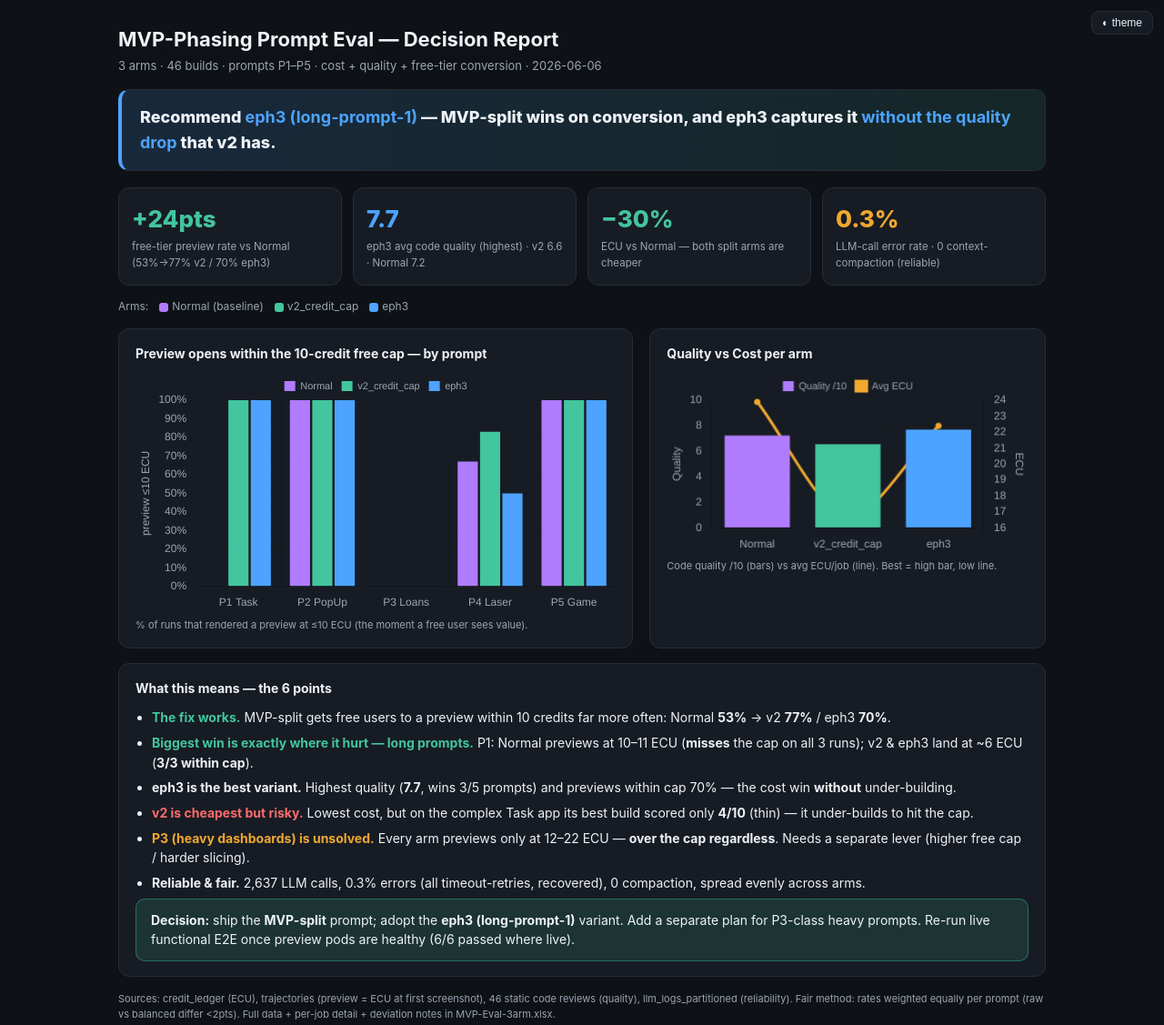
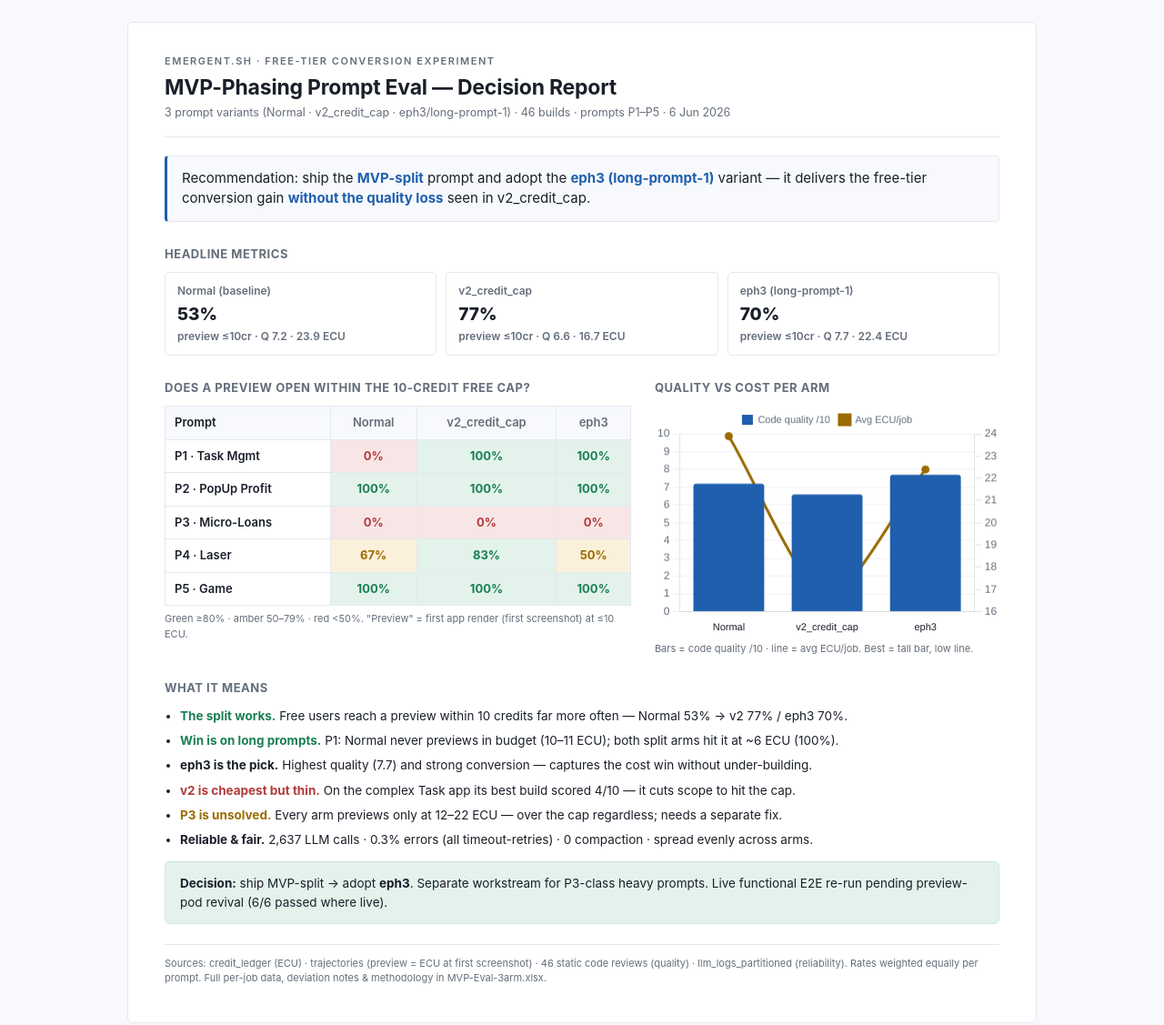
Before and after one commit to chethanbhatbs/mvp-prompt-eval, a plain HTML site: page index.html in a window 1280 px wide. Shown: the whole page at 91% size. Drawn offline with nearby package versions, Linux system fonts and the light colour scheme.

Commit message:
Redesign one-pager: clean professional look, color-coded preview matrix (0% reads clearly), single restrained chart

```diff
--- a/index.html
+++ b/index.html
@@ -2,73 +2,83 @@
 <title>MVP-Phasing Prompt Eval — Decision Report</title>
 <script src="https://cdn.jsdelivr.net/npm/chart.js"></script>
 <style>
-:root{--bg:#0e1116;--card:#171c24;--tx:#eef2f7;--mut:#9aa6b2;--bd:#262d38;--norm:#b07cff;--v2:#43c59e;--e3:#4da3ff;--good:#43c59e;--bad:#ff6b6b;--warn:#f0a830}
-body.light{--bg:#f6f8fb;--card:#fff;--tx:#161b22;--mut:#5a6573;--bd:#e2e8f0}
-*{box-sizing:border-box}body{margin:0;font:14px/1.55 -apple-system,Segoe UI,Roboto,sans-serif;background:var(--bg);color:var(--tx)}
-.wrap{max-width:1080px;margin:0 auto;padding:26px 30px 50px}
-h1{font-size:22px;margin:0 0 2px}.sub{color:var(--mut);font-size:13px;margin-bottom:16px}
-.toggle{position:fixed;top:12px;right:12px;background:var(--card);border:1px solid var(--bd);color:var(--tx);border-radius:8px;padding:5px 11px;cursor:pointer;font-size:12px}
-.verdict{background:linear-gradient(95deg,rgba(77,163,255,.16),rgba(67,197,158,.12));border:1px solid var(--bd);border-left:4px solid var(--e3);border-radius:12px;padding:16px 20px;margin-bottom:18px}
-.verdict .big{font-size:18px;font-weight:800}.verdict .big b{color:var(--e3)}
-.kpis{display:grid;grid-template-columns:repeat(4,1fr);gap:12px;margin:14px 0}
-.kpi{background:var(--card);border:1px solid var(--bd);border-radius:12px;padding:14px}
-.kpi .n{font-size:26px;font-weight:800}.kpi .l{color:var(--mut);font-size:11.5px;margin-top:2px}
-.legend{font-size:12px;color:var(--mut);margin:4px 0 14px}.dot{display:inline-block;width:10px;height:10px;border-radius:3px;margin:0 4px 0 12px;vertical-align:middle}
-.row{display:grid;grid-template-columns:1.3fr 1fr;gap:18px}
-.card{background:var(--card);border:1px solid var(--bd);border-radius:12px;padding:16px 18px;margin-bottom:16px}
-.card h3{margin:0 0 10px;font-size:14px}
-ul{margin:6px 0;padding-left:18px}li{margin:6px 0}
-.tag{font-weight:700}.gt{color:var(--good)}.bt{color:var(--bad)}.wt{color:var(--warn)}
-.win{background:rgba(67,197,158,.14);border:1px solid rgba(67,197,158,.4);border-radius:10px;padding:12px 16px;margin-top:6px}
-.foot{color:var(--mut);font-size:11px;margin-top:16px}
-@media(max-width:780px){.kpis{grid-template-columns:repeat(2,1fr)}.row{grid-template-columns:1fr}}
-</style></head><body>
-<button class=toggle onclick="document.body.classList.toggle('light')">◐ theme</button>
-<div class=wrap>
+:root{--bg:#ffffff;--ink:#1a1f29;--mut:#646e7b;--line:#e4e8ee;--accent:#1f5fae;--g:#1a7f55;--gb:#e3f3ec;--a:#9a6b00;--ab:#fbf1da;--r:#b23b3b;--rb:#f8e6e6;--soft:#f7f9fc}
+*{box-sizing:border-box}
+body{margin:0;font:14px/1.5 ui-sans-serif,-apple-system,"Segoe UI",Roboto,Helvetica,Arial,sans-serif;color:var(--ink);background:var(--soft)}
+.page{max-width:1000px;margin:24px auto;background:var(--bg);border:1px solid var(--line);border-radius:6px;padding:34px 40px 40px}
+.eyebrow{font-size:11px;letter-spacing:.14em;text-transform:uppercase;color:var(--mut);font-weight:600}
+h1{font-size:23px;margin:3px 0 2px;letter-spacing:-.01em}
+.meta{color:var(--mut);font-size:12.5px;border-bottom:1px solid var(--line);padding-bottom:16px;margin-bottom:20px}
+.callout{border:1px solid var(--line);border-left:3px solid var(--accent);background:var(--soft);padding:13px 16px;border-radius:4px;margin-bottom:22px;font-size:15px}
+.callout b{color:var(--accent)}
+h2{font-size:13px;letter-spacing:.04em;text-transform:uppercase;color:var(--mut);margin:26px 0 10px;font-weight:700}
+table{border-collapse:collapse;width:100%;font-size:13px}
+th,td{border:1px solid var(--line);padding:8px 10px;text-align:center}
+th{background:var(--soft);font-weight:600;color:var(--mut)}
+td.lab,th.lab{text-align:left;font-weight:600;color:var(--ink)}
+.cell-g{background:var(--gb);color:var(--g);font-weight:700}.cell-a{background:var(--ab);color:var(--a);font-weight:700}.cell-r{background:var(--rb);color:var(--r);font-weight:700}
+.grid{display:grid;grid-template-columns:1.15fr .85fr;gap:26px;align-items:start}
+.armrow{display:flex;gap:10px;margin:8px 0 0}
+.armc{flex:1;border:1px solid var(--line);border-radius:5px;padding:11px 13px}
+.armc .nm{font-size:12px;color:var(--mut);font-weight:600}.armc .v{font-size:19px;font-weight:800;margin-top:3px}
+ul{margin:8px 0;padding-left:17px}li{margin:7px 0;font-size:13.5px}
+.k{font-weight:700}.kg{color:var(--g)}.kr{color:var(--r)}.ka{color:var(--a)}
+.decision{border:1px solid #cfe6db;background:var(--gb);border-radius:5px;padding:13px 16px;margin-top:14px;font-size:13.5px}
+.foot{color:var(--mut);font-size:11px;margin-top:22px;border-top:1px solid var(--line);padding-top:12px}
+@media(max-width:760px){.grid{grid-template-columns:1fr}.armrow{flex-wrap:wrap}.page{padding:22px}}
+</style></head><body><div class=page>
+<div class=eyebrow>emergent.sh · free-tier conversion experiment</div>
 <h1>MVP-Phasing Prompt Eval — Decision Report</h1>
-<div class=sub>3 arms · 46 builds · prompts P1–P5 · cost + quality + free-tier conversion · 2026-06-06</div>
+<div class=meta>3 prompt variants (Normal · v2_credit_cap · eph3/long-prompt-1) · 46 builds · prompts P1–P5 · 6 Jun 2026</div>
 
-<div class=verdict><div class=big>Recommend <b>eph3 (long-prompt-1)</b> — MVP-split wins on conversion, and eph3 captures it <b>without the quality drop</b> that v2 has.</div></div>
+<div class=callout>Recommendation: ship the <b>MVP-split</b> prompt and adopt the <b>eph3 (long-prompt-1)</b> variant — it delivers the free-tier conversion gain <b>without the quality loss</b> seen in v2_credit_cap.</div>
 
-<div class=kpis>
-<div class=kpi><div class=n style="color:var(--good)">+24pts</div><div class=l>free-tier preview rate vs Normal (53%→77% v2 / 70% eph3)</div></div>
-<div class=kpi><div class=n style="color:var(--e3)">7.7</div><div class=l>eph3 avg code quality (highest) · v2 6.6 · Normal 7.2</div></div>
-<div class=kpi><div class=n style="color:var(--v2)">−30%</div><div class=l>ECU vs Normal — both split arms are cheaper</div></div>
-<div class=kpi><div class=n style="color:var(--warn)">0.3%</div><div class=l>LLM-call error rate · 0 context-compaction (reliable)</div></div>
+<h2>Headline metrics</h2>
+<div class=armrow>
+<div class=armc><div class=nm>Normal (baseline)</div><div class=v>53%</div><div class=nm>preview ≤10cr · Q 7.2 · 23.9 ECU</div></div>
+<div class=armc><div class=nm>v2_credit_cap</div><div class=v>77%</div><div class=nm>preview ≤10cr · Q 6.6 · 16.7 ECU</div></div>
+<div class=armc><div class=nm>eph3 (long-prompt-1)</div><div class=v>70%</div><div class=nm>preview ≤10cr · Q 7.7 · 22.4 ECU</div></div>
 </div>
 
-<div class=legend>Arms:<span class=dot style="background:var(--norm)"></span>Normal (baseline)<span class=dot style="background:var(--v2)"></span>v2_credit_cap<span class=dot style="background:var(--e3)"></span>eph3</div>
-
-<div class=row>
-<div class=card><h3>Preview opens within the 10-credit free cap — by prompt</h3><canvas id=c1 height=150></canvas>
-<div style="color:var(--mut);font-size:11px;margin-top:6px">% of runs that rendered a preview at ≤10 ECU (the moment a free user sees value).</div></div>
-<div class=card><h3>Quality vs Cost per arm</h3><canvas id=c2 height=150></canvas>
-<div style="color:var(--mut);font-size:11px;margin-top:6px">Code quality /10 (bars) vs avg ECU/job (line). Best = high bar, low line.</div></div>
+<div class=grid>
+<div>
+<h2>Does a preview open within the 10-credit free cap?</h2>
+<table>
+<tr><th class=lab>Prompt</th><th>Normal</th><th>v2_credit_cap</th><th>eph3</th></tr>
+<tr><td class=lab>P1 · Task Mgmt</td><td class=cell-r>0%</td><td class=cell-g>100%</td><td class=cell-g>100%</td></tr>
+<tr><td class=lab>P2 · PopUp Profit</td><td class=cell-g>100%</td><td class=cell-g>100%</td><td class=cell-g>100%</td></tr>
+<tr><td class=lab>P3 · Micro-Loans</td><td class=cell-r>0%</td><td class=cell-r>0%</td><td class=cell-r>0%</td></tr>
+<tr><td class=lab>P4 · Laser</td><td class=cell-a>67%</td><td class=cell-g>83%</td><td class=cell-a>50%</td></tr>
+<tr><td class=lab>P5 · Game</td><td class=cell-g>100%</td><td class=cell-g>100%</td><td class=cell-g>100%</td></tr>
+</table>
+<div style="font-size:11px;color:var(--mut);margin-top:6px">Green ≥80% · amber 50–79% · red &lt;50%. "Preview" = first app render (first screenshot) at ≤10 ECU.</div>
+</div>
+<div>
+<h2>Quality vs cost per arm</h2>
+<canvas id=c2 height=200></canvas>
+<div style="font-size:11px;color:var(--mut);margin-top:6px">Bars = code quality /10 · line = avg ECU/job. Best = tall bar, low line.</div>
+</div>
 </div>
 
-<div class=card><h3>What this means — the 6 points</h3>
+<h2>What it means</h2>
 <ul>
-<li><span class="tag gt">The fix works.</span> MVP-split gets free users to a preview within 10 credits far more often: Normal <b>53%</b> → v2 <b>77%</b> / eph3 <b>70%</b>.</li>
-<li><span class="tag gt">Biggest win is exactly where it hurt — long prompts.</span> P1: Normal previews at 10–11 ECU (<b>misses</b> the cap on all 3 runs); v2 & eph3 land at ~6 ECU (<b>3/3 within cap</b>).</li>
-<li><span class="tag">eph3 is the best variant.</span> Highest quality (<b>7.7</b>, wins 3/5 prompts) and previews within cap 70% — the cost win <b>without</b> under-building.</li>
-<li><span class="tag bt">v2 is cheapest but risky.</span> Lowest cost, but on the complex Task app its best build scored only <b>4/10</b> (thin) — it under-builds to hit the cap.</li>
-<li><span class="tag wt">P3 (heavy dashboards) is unsolved.</span> Every arm previews only at 12–22 ECU — <b>over the cap regardless</b>. Needs a separate lever (higher free cap / harder slicing).</li>
-<li><span class="tag">Reliable & fair.</span> 2,637 LLM calls, 0.3% errors (all timeout-retries, recovered), 0 compaction, spread evenly across arms.</li>
+<li><span class="k kg">The split works.</span> Free users reach a preview within 10 credits far more often — Normal 53% → v2 77% / eph3 70%.</li>
+<li><span class="k kg">Win is on long prompts.</span> P1: Normal never previews in budget (10–11 ECU); both split arms hit it at ~6 ECU (100%).</li>
+<li><span class="k">eph3 is the pick.</span> Highest quality (7.7) and strong conversion — captures the cost win without under-building.</li>
+<li><span class="k kr">v2 is cheapest but thin.</span> On the complex Task app its best build scored 4/10 — it cuts scope to hit the cap.</li>
+<li><span class="k ka">P3 is unsolved.</span> Every arm previews only at 12–22 ECU — over the cap regardless; needs a separate fix.</li>
+<li><span class="k">Reliable & fair.</span> 2,637 LLM calls · 0.3% errors (all timeout-retries) · 0 compaction · spread evenly across arms.</li>
 </ul>
-<div class=win><b>Decision:</b> ship the <b>MVP-split</b> prompt; adopt the <b>eph3 (long-prompt-1)</b> variant. Add a separate plan for P3-class heavy prompts. Re-run live functional E2E once preview pods are healthy (6/6 passed where live).</div>
-</div>
+<div class=decision><b>Decision:</b> ship MVP-split → adopt <b>eph3</b>. Separate workstream for P3-class heavy prompts. Live functional E2E re-run pending preview-pod revival (6/6 passed where live).</div>
 
-<div class=foot>Sources: credit_ledger (ECU), trajectories (preview = ECU at first screenshot), 46 static code reviews (quality), llm_logs_partitioned (reliability). Fair method: rates weighted equally per prompt (raw vs balanced differ &lt;2pts). Full data + per-job detail + deviation notes in MVP-Eval-3arm.xlsx.</div>
+<div class=foot>Sources: credit_ledger (ECU) · trajectories (preview = ECU at first screenshot) · 46 static code reviews (quality) · llm_logs_partitioned (reliability). Rates weighted equally per prompt. Full per-job data, deviation notes & methodology in MVP-Eval-3arm.xlsx.</div>
 </div>
 <script>
-const PR=['P1 Task','P2 PopUp','P3 Loans','P4 Laser','P5 Game'];
-new Chart(c1,{type:'bar',data:{labels:PR,datasets:[
-{label:'Normal',data:[0,100,0,67,100],backgroundColor:'#b07cff'},
-{label:'v2_credit_cap',data:[100,100,0,83,100],backgroundColor:'#43c59e'},
-{label:'eph3',data:[100,100,0,50,100],backgroundColor:'#4da3ff'}]},
-options:{plugins:{legend:{labels:{color:'#9aa6b2',boxWidth:12,font:{size:11}}}},scales:{y:{max:100,ticks:{color:'#9aa6b2',callback:v=>v+'%'},title:{display:true,text:'preview ≤10 ECU',color:'#9aa6b2'}},x:{ticks:{color:'#9aa6b2'}}}}});
 new Chart(c2,{data:{labels:['Normal','v2_credit_cap','eph3'],datasets:[
-{type:'bar',label:'Quality /10',data:[7.23,6.55,7.71],backgroundColor:['#b07cff','#43c59e','#4da3ff'],yAxisID:'y'},
-{type:'line',label:'Avg ECU',data:[23.9,16.7,22.4],borderColor:'#f0a830',backgroundColor:'#f0a830',yAxisID:'y2',tension:.3}]},
-options:{plugins:{legend:{labels:{color:'#9aa6b2',boxWidth:12,font:{size:11}}}},scales:{y:{position:'left',max:10,ticks:{color:'#9aa6b2'},title:{display:true,text:'Quality',color:'#9aa6b2'}},y2:{position:'right',ticks:{color:'#9aa6b2'},title:{display:true,text:'ECU',color:'#9aa6b2'},grid:{drawOnChartArea:false}},x:{ticks:{color:'#9aa6b2'}}}}});
+{type:'bar',label:'Code quality /10',data:[7.2,6.6,7.7],backgroundColor:'#1f5fae',borderRadius:3,yAxisID:'y',datalabels:true},
+{type:'line',label:'Avg ECU/job',data:[23.9,16.7,22.4],borderColor:'#9a6b00',backgroundColor:'#9a6b00',yAxisID:'y2',tension:.25,pointRadius:4}]},
+options:{plugins:{legend:{labels:{color:'#646e7b',boxWidth:12,font:{size:11}}}},scales:{
+y:{position:'left',max:10,ticks:{color:'#646e7b'},grid:{color:'#eef1f6'}},
+y2:{position:'right',ticks:{color:'#646e7b'},grid:{drawOnChartArea:false}},
+x:{ticks:{color:'#1a1f29',font:{size:11}},grid:{display:false}}}}});
 </script></body></html>
```
